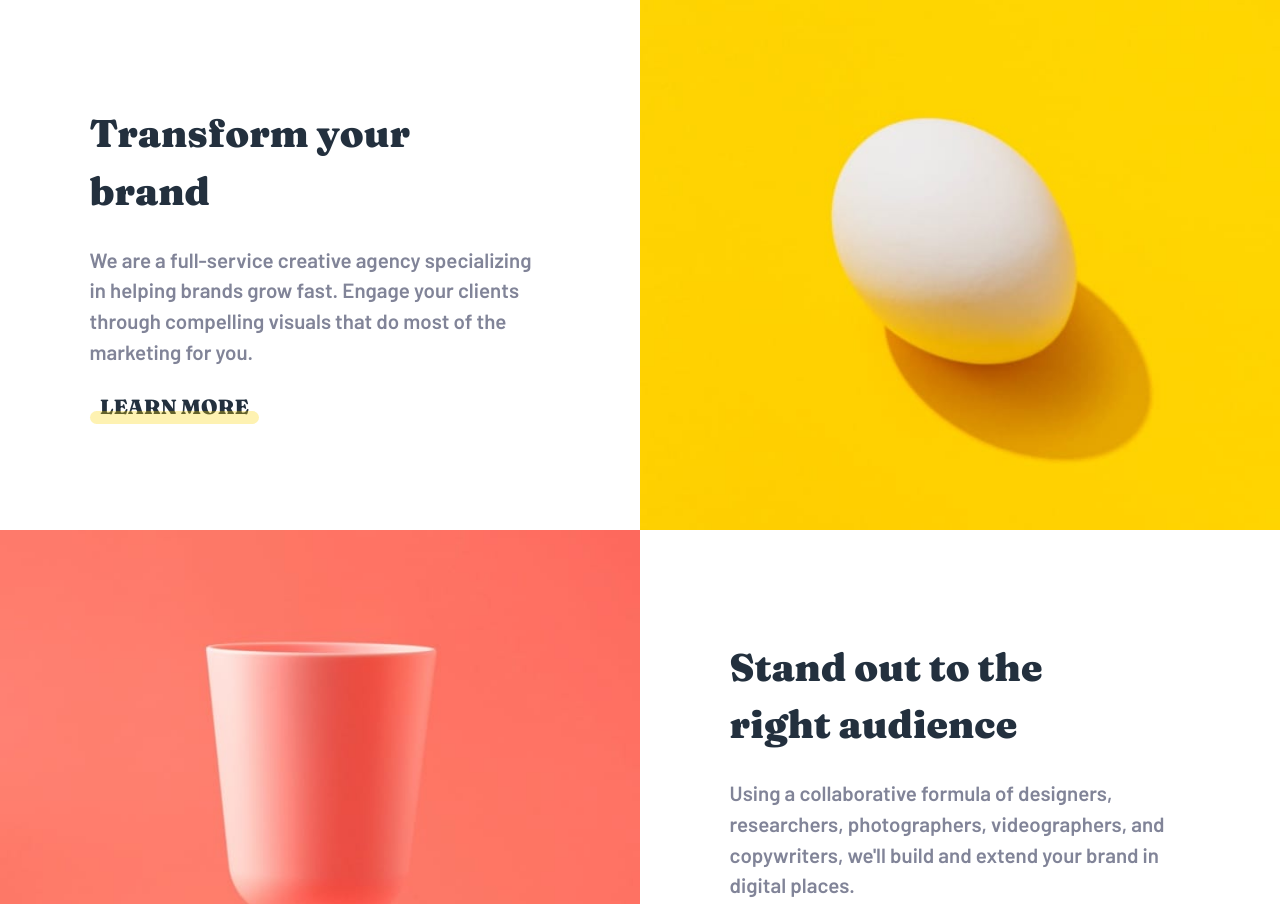
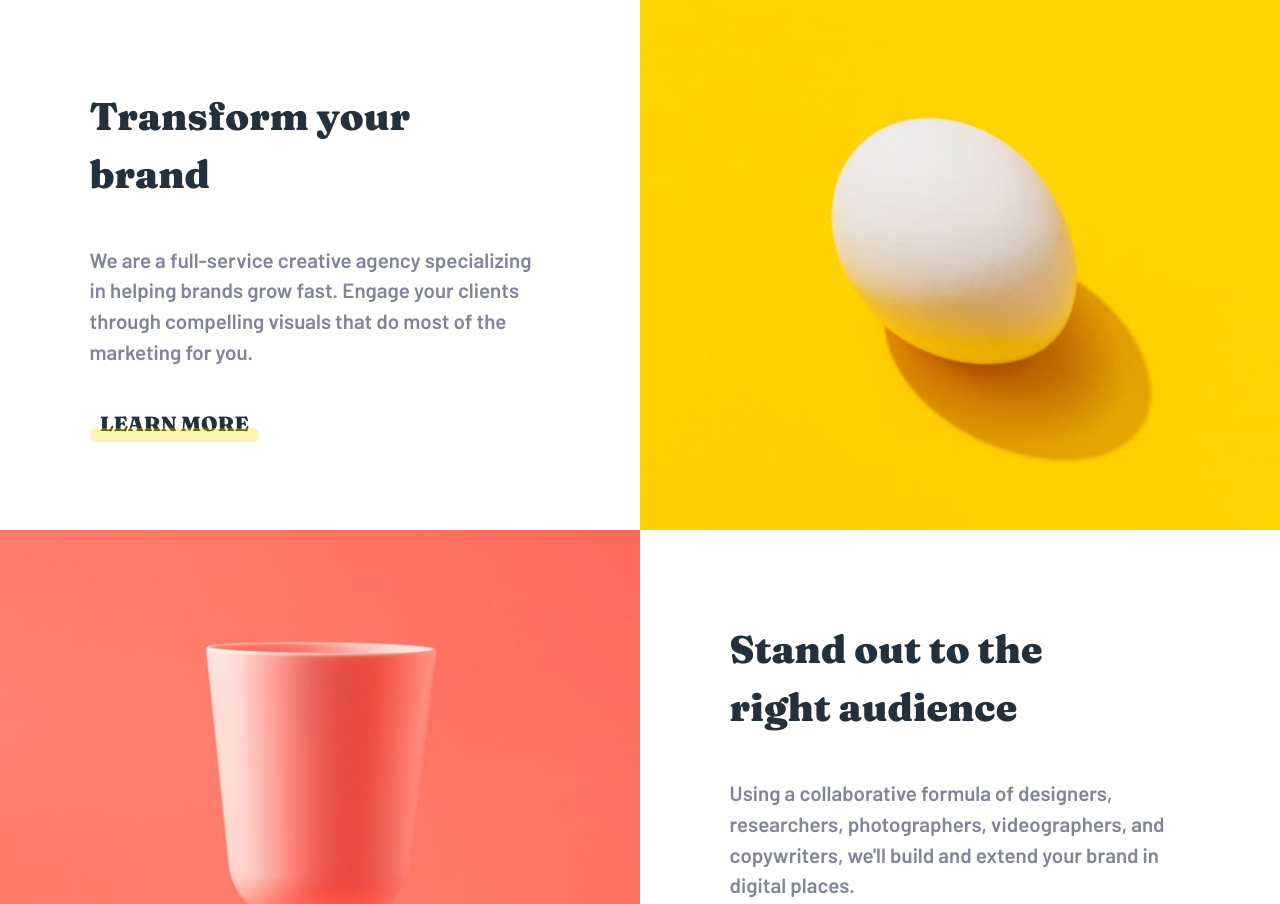
Before and after one commit to Adej0la/sunny-side-agency-landing-page, a plain HTML site: page index.html in a window 1280 px wide. Shown: the part 714-1618 px from the top of the page. Drawn offline with Linux system fonts and the light colour scheme.

Commit message:
fix: add spacing tweaks to .card class

```diff
--- a/src/scss/blocks/_main.scss
+++ b/src/scss/blocks/_main.scss
@@ -63,6 +63,12 @@
 
       & > * + * {
         margin-top: 1.15em;
+      }
+    }
+
+    @media (min-width: 1024px) {
+      & > * + * {
+        margin-top: 2em;
       }
     }
   }
```
Also changed, not shown: src/dist/style.css, 1 other file.
